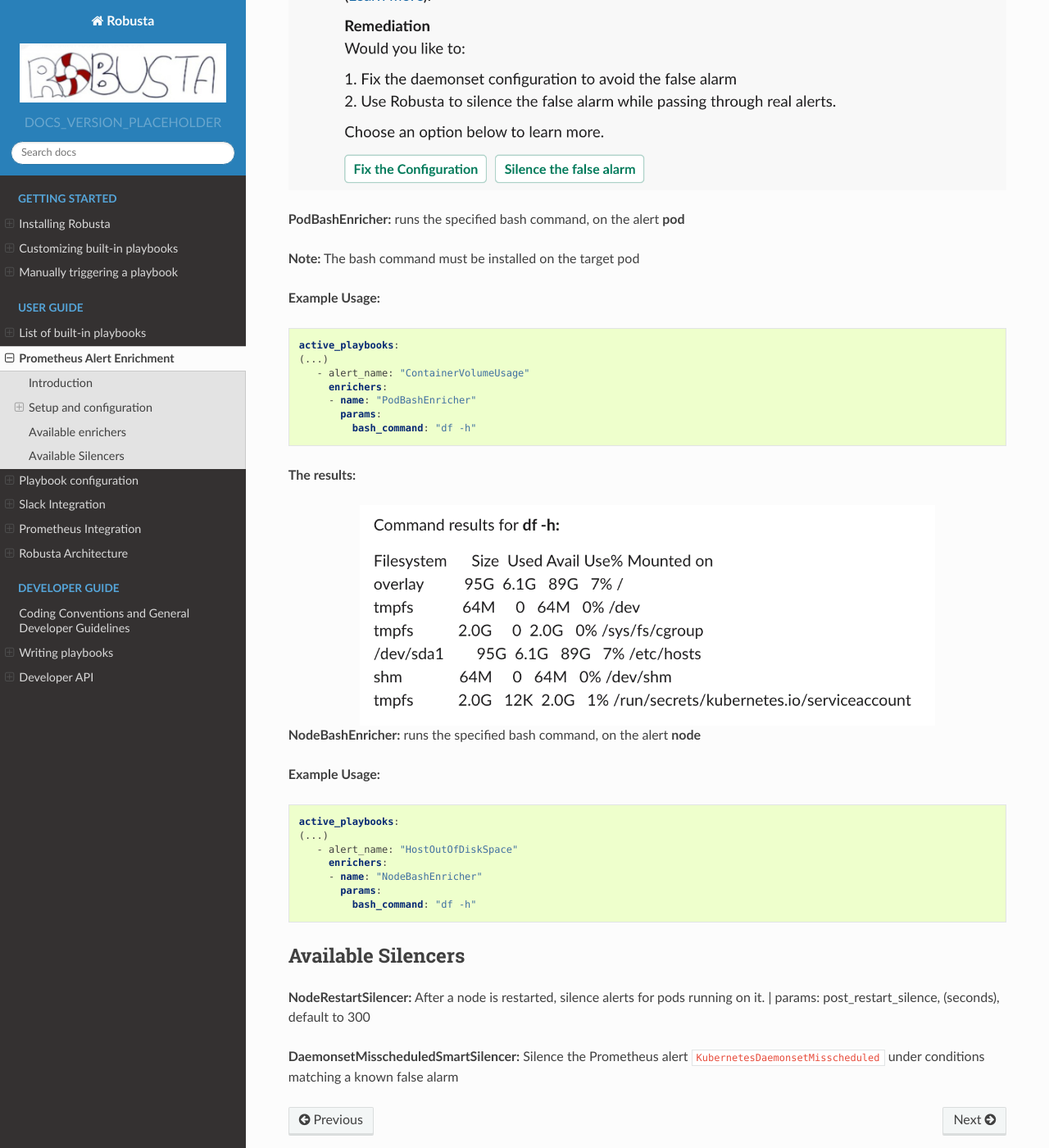
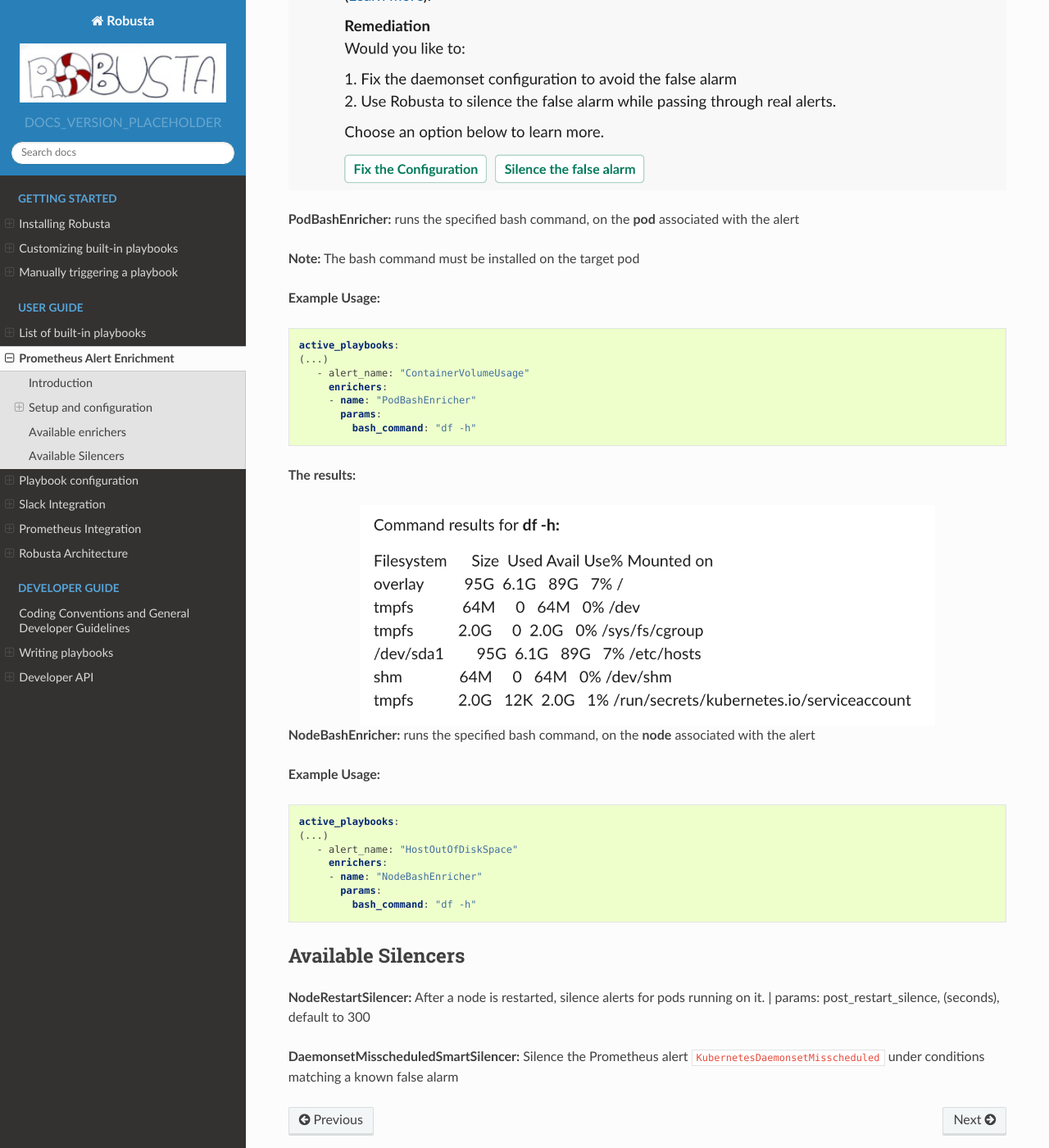
Before and after one commit to robusta-dev/robusta, a Sphinx documentation site: the page built from docs/user-guide/alerts.rst, in a window 1280 px wide and 1400 px high, scrolled down 4683 px. Shown: the whole window at 82% size. Built offline with Sphinx 7.4.7 and the Read the Docs theme 2.0.0, drawn with Linux system fonts in a browser that asks for light colours.

Commit message:
docs CR fix

```diff
--- a/docs/user-guide/alerts.rst
+++ b/docs/user-guide/alerts.rst
@@ -176,7 +176,7 @@
 
 .. image:: /images/daemonset-misscheduled.png
 
-**PodBashEnricher:** runs the specified bash command, on the alert **pod**
+**PodBashEnricher:** runs the specified bash command, on the **pod** associated with the alert
 
 | **Note:** The bash command must be installed on the target pod
 
@@ -198,7 +198,7 @@
   :width: 80 %
   :align: center
 
-**NodeBashEnricher:** runs the specified bash command, on the alert **node**
+**NodeBashEnricher:** runs the specified bash command, on the **node** associated with the alert
 
 | **Example Usage:**
 
```
